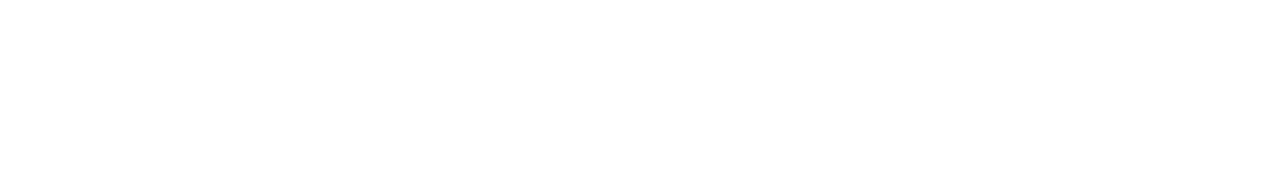
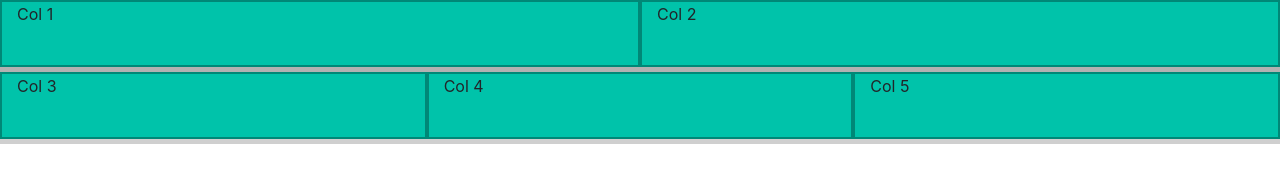
Before and after one commit to tottisilva/FullStack-Project, a plain HTML site: page Bootstrap/index.html in a window 1280 px wide. Drawn offline with nearby package versions, Linux system fonts and the light colour scheme.

Commit message:
GridSistem-Containers-Rows-Col

```diff
--- a/Bootstrap/index.html
+++ b/Bootstrap/index.html
@@ -13,9 +13,20 @@
 
   <title>Bootstrap</title>
 </head>
+<body>
 
-<body>
-  <h1></h1>
+  <div class="container-fluid">
+    <div class="row">
+      <div class="col-sm-6">Col 1</div>
+      <div class="col-sm-6">Col 2</div>
+    </div>
+    <div class="row">
+      <div class="col-sm-6 col-lg-4">Col 3</div>
+      <div class="col-sm-6 col-lg-4">Col 4</div>
+      <div class="col-sm-12 col-lg-4">Col 5</div>
+    </div>
+
+  </div>
 
   <!-- Optional JavaScript -->
   <!-- jQuery first, then Popper.js, then Bootstrap JS -->
--- a/Bootstrap/style.css
+++ b/Bootstrap/style.css
@@ -0,0 +1,13 @@
+.container-fluid {
+  background-color: #8a8a8a;
+  height: 5rem;
+}
+.row {
+  background-color: #c0c0c0c0;
+  height: 4.5rem;
+}
+[class*="col-"] {
+  background-color: #00c3aa;
+  height: 4.2rem;
+  border: 2px solid rgba(0, 0, 0, 0.3);
+}
```
